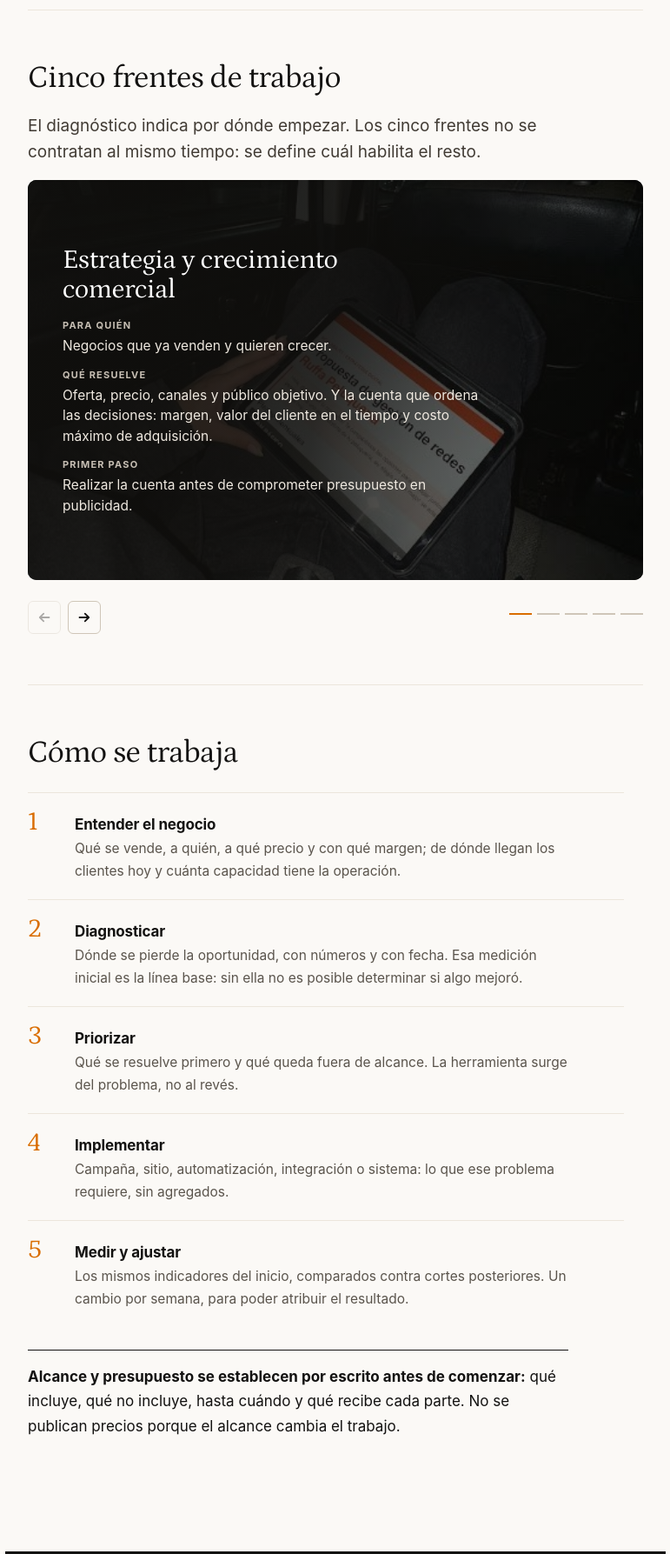
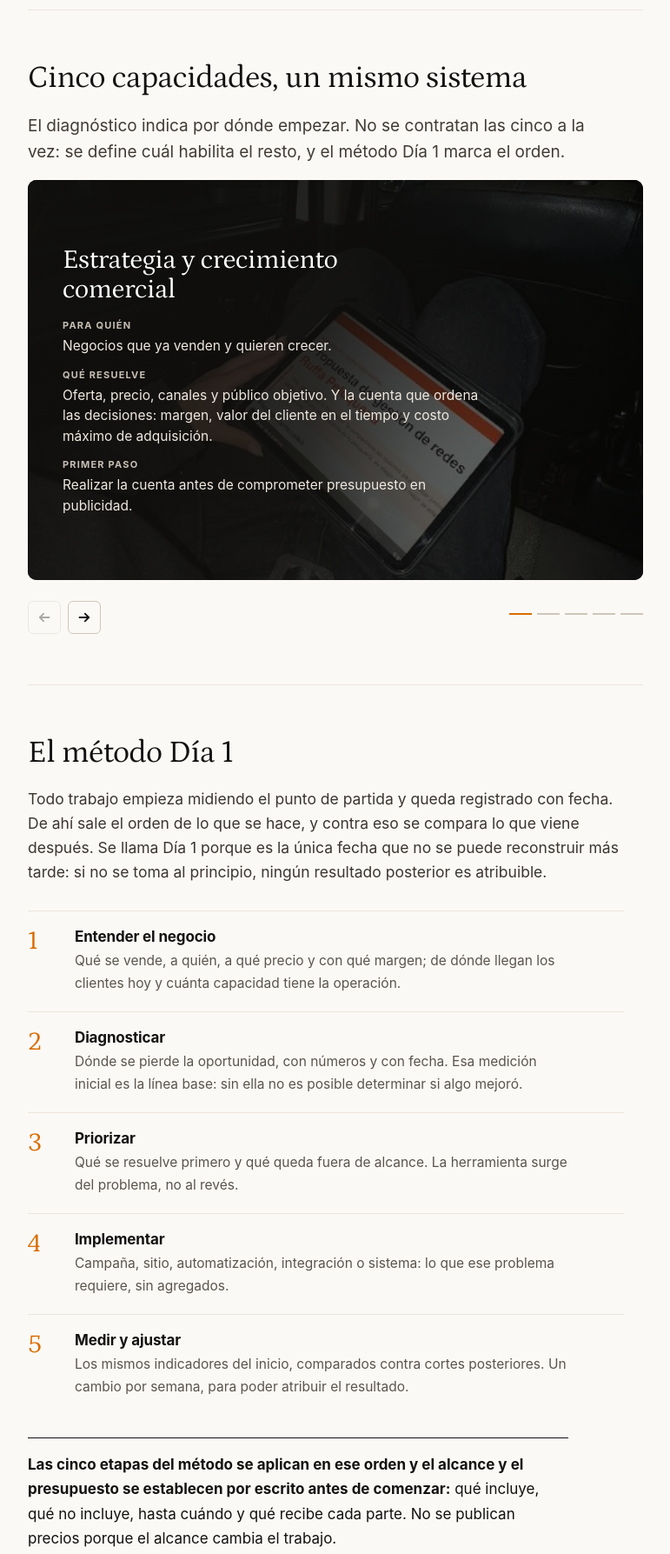
Before and after one commit to scalabilitysystems-ui/scalability-sitio, a plain HTML site: page publico/index.html in a window 1280 px wide. Shown: the part 760-2547 px from the top of the page at 87% size, without its empty margins (254-1025 px from the left). Drawn offline with Linux system fonts and the light colour scheme.

Commit message:
El metodo pasa a llamarse Dia 1: definicion, etapas, FAQ y caso alineados

```diff
--- a/publico/estilo.css
+++ b/publico/estilo.css
@@ -179,15 +179,18 @@ section[id],article[id],footer[id]{scroll-margin-top:86px}
 .carrusel-puntos button:hover::after{background:var(--mut)}
 .carrusel-puntos button[aria-current="true"]::after{background:var(--acc-mid)}
 
+/* La definición del método va antes de las etapas: es el argumento, no un adorno. */
+.metodo-intro{font-size:17.5px;line-height:1.6;color:#3B3530;max-width:62ch;margin:0 0 30px}
+
 /* Método: numerales de la display, sin círculos */
 .pasos{list-style:none;margin:24px 0 0;counter-reset:paso}
 .pasos li{
   display:grid;grid-template-columns:auto 1fr;gap:20px;margin:0;
-  padding:18px 0;border-top:1px solid var(--line-soft);align-items:baseline;
+  padding:18px 0;border-top:1px solid var(--line-soft);align-items:start;
 }
 .pasos li:last-child{border-bottom:0}
 .pasos .n{
-  font-family:var(--serif);font-size:30px;line-height:1;color:var(--acc-mid);
+  font-family:var(--serif);font-size:30px;line-height:1;color:var(--acc-mid);margin-top:1px;
   min-width:34px;letter-spacing:-.02em;
 }
 .pasos h3{margin:0 0 4px;font-size:17px}
--- a/publico/index.html
+++ b/publico/index.html
@@ -4,15 +4,15 @@
 <meta charset="utf-8">
 <meta name="viewport" content="width=device-width,initial-scale=1">
 <title>Scalability — Marketing estratégico y tecnología para el crecimiento de la empresa</title>
-<meta name="description" content="Estrategia de marketing, sitios orientados a la conversión, automatización de procesos comerciales y medición. Para empresas que ya venden y necesitan crecer sin sumar personal por cada tarea nueva.">
+<meta name="description" content="Estrategia de marketing, sitios orientados a la conversión, automatización de procesos comerciales y medición. Método Día 1: se mide el punto de partida y contra eso se compara todo lo que viene después.">
 <link rel="canonical" href="https://scalabilitysystems.com.ar/">
 <link rel="icon" href="icono.png?v=b0fe41f4">
 <link rel="apple-touch-icon" href="icono-180.png?v=ccfa14c1">
 <link rel="preload" href="fuentes/petrona-normal-400-latin.woff2" as="font" type="font/woff2" crossorigin>
-<link rel="stylesheet" href="estilo.css?v=16543261">
+<link rel="stylesheet" href="estilo.css?v=91049655">
 <meta property="og:type" content="website">
 <meta property="og:title" content="Scalability — Marketing estratégico y tecnología">
-<meta property="og:description" content="Estrategia, sitio, automatización y medición: lo que hace falta para que una consulta se convierta en cliente.">
+<meta property="og:description" content="Estrategia, sitio, automatización y medición. Método Día 1: el punto de partida se mide antes de tocar nada.">
 <meta property="og:url" content="https://scalabilitysystems.com.ar/">
 <meta property="og:image" content="https://scalabilitysystems.com.ar/og.png">
 <meta property="og:image:width" content="1200">
@@ -88,10 +88,10 @@
   </section>
 
   <section id="soluciones">
-    <h2>Cinco frentes de trabajo</h2>
+    <h2>Cinco capacidades, un mismo sistema</h2>
     <p class="copete">
-      El diagnóstico indica por dónde empezar. Los cinco frentes no se contratan al mismo
-      tiempo: se define cuál habilita el resto.
+      El diagnóstico indica por dónde empezar. No se contratan las cinco a la vez: se define
+      cuál habilita el resto, y el método Día 1 marca el orden.
     </p>
 
     <div class="carrusel" role="region" aria-roledescription="carrusel" aria-label="Frentes de trabajo">
@@ -192,7 +192,13 @@
   </section>
 
   <section id="metodo">
-    <h2>Cómo se trabaja</h2>
+    <h2>El método Día 1</h2>
+    <p class="metodo-intro">
+      Todo trabajo empieza midiendo el punto de partida y queda registrado con fecha. De ahí
+      sale el orden de lo que se hace, y contra eso se compara lo que viene después. Se llama
+      Día 1 porque es la única fecha que no se puede reconstruir más tarde: si no se toma al
+      principio, ningún resultado posterior es atribuible.
+    </p>
 
     <ol class="pasos">
       <li>
@@ -233,7 +239,8 @@
     </ol>
 
     <p class="remate">
-      <b>Alcance y presupuesto se establecen por escrito antes de comenzar:</b> qué incluye,
+      <b>Las cinco etapas del método se aplican en ese orden y el alcance y el presupuesto se
+      establecen por escrito antes de comenzar:</b> qué incluye,
       qué no incluye, hasta cuándo y qué recibe cada parte. No se publican precios porque el
       alcance cambia el trabajo.
     </p>
@@ -243,8 +250,8 @@
     <h2>Automatización comercial en WhatsApp, con una persona en el medio.</h2>
     <p>
       Una empresa de software que comercializa dos marcas por WhatsApp ya destinaba
-      inversión a la captación de consultas. La pérdida se producía entre la consulta y la
-      reunión.
+      inversión a la captación de consultas. El Día 1 mostró que la pérdida no estaba en la
+      inversión: se producía entre la consulta y la reunión.
     </p>
 
     <p class="dato"><b>Contexto</b>Dos marcas de software, venta por WhatsApp, consultas recibidas durante las veinticuatro horas.</p>
@@ -343,6 +350,9 @@
     <h3>Ya existe una agencia contratada. ¿El trabajo aporta igual?</h3>
     <p>Sí. En muchos casos el trabajo está en lo que ocurre después del clic: quién toma la consulta, cuánto tarda en responder y qué se mide.</p>
 
+    <h3>¿Qué es el Día 1?</h3>
+    <p>La medición del punto de partida: cuántas consultas ingresan, cuántas se convierten, cuánto tarda la primera respuesta y qué ocurre con las que no avanzan. Queda por escrito y con fecha. Todo lo que se haga después se compara contra ese registro, no contra una impresión.</p>
+
     <h3>¿Cuánto cuesta?</h3>
     <p>Depende del alcance. Se establece una vez comprendido el problema y queda por escrito antes de comenzar: qué incluye, qué no incluye, hasta cuándo y qué recibe cada parte.</p>
 
```
Also changed, not shown: 1 other file.
